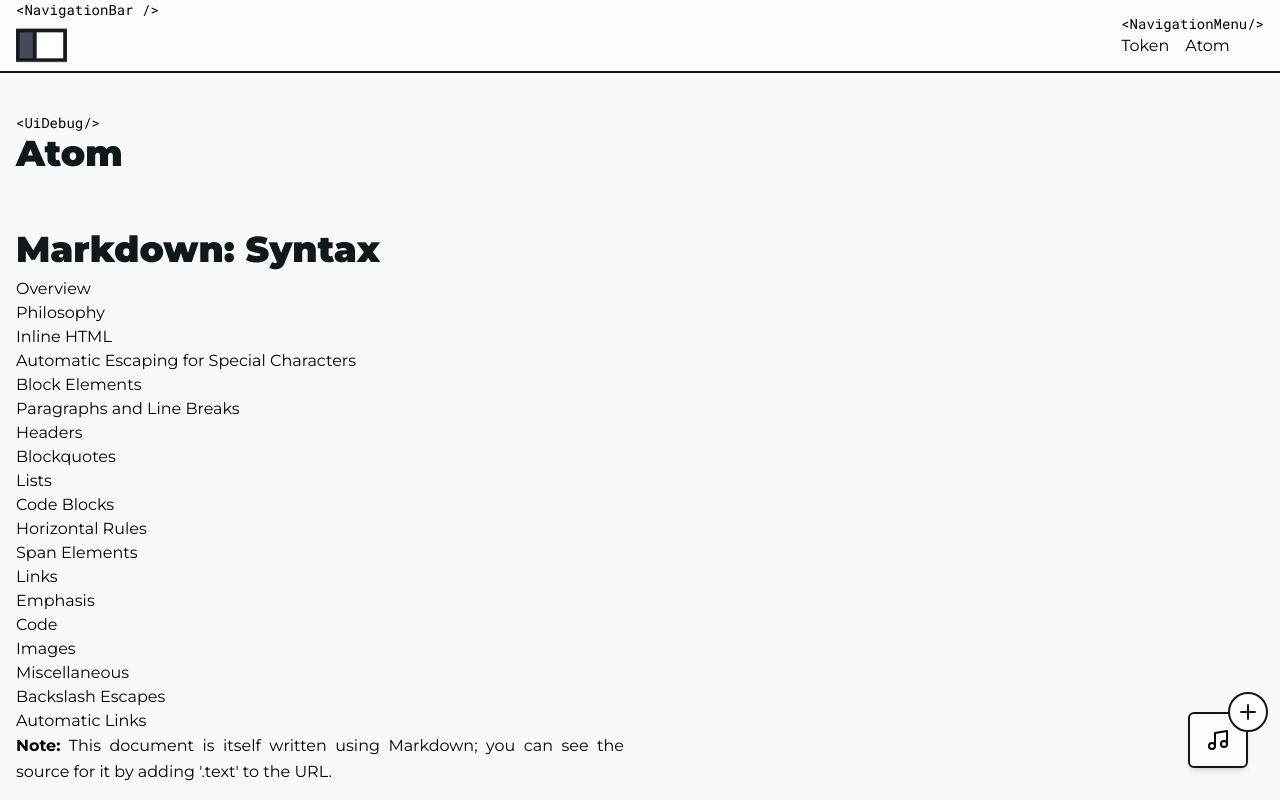
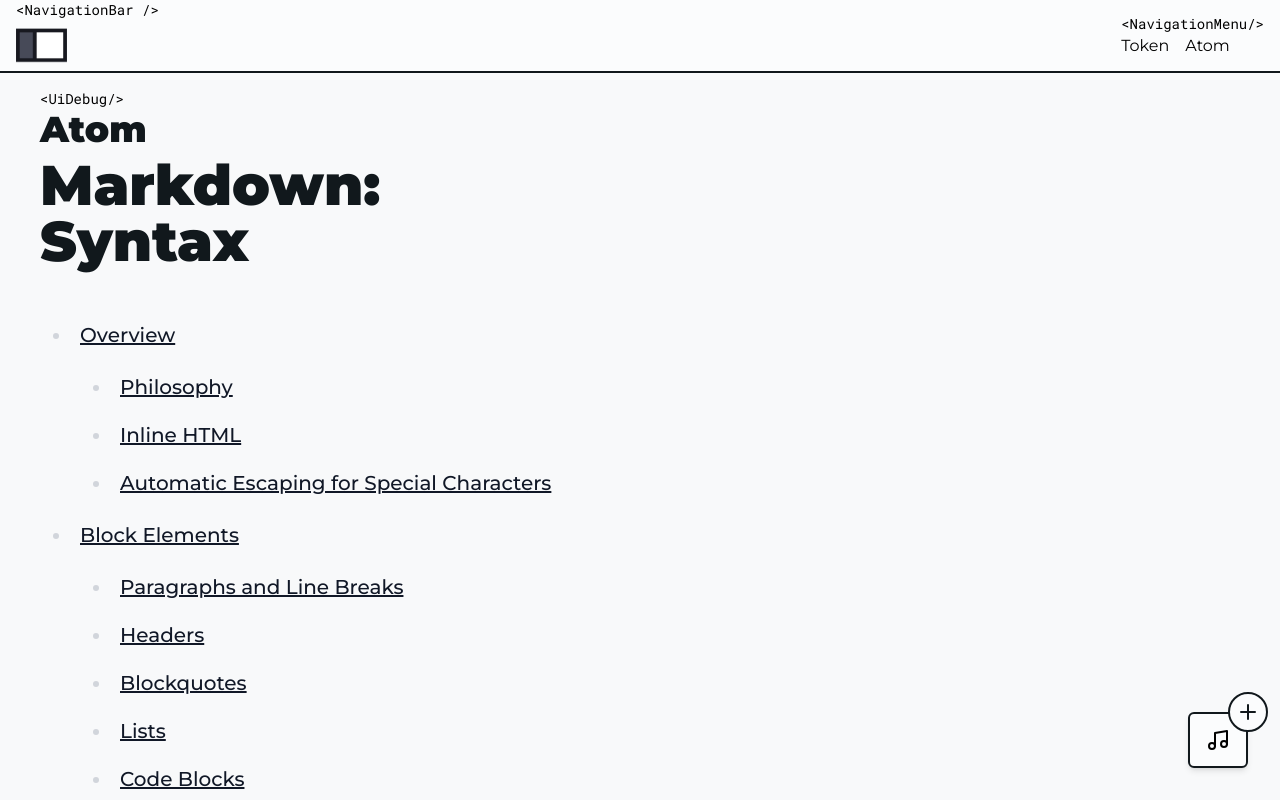
Before and after one commit to untungso/universe, a Next.js app: page /en/ui-debug/atom in a window 1280 px wide. Shown: the top 800 px of the page. Built offline with nearby package versions, Linux system fonts and the light colour scheme.

Commit message:
tailwind prose

```diff
--- a/app/[lang]/ui-debug/atom/hello.mdx
+++ b/app/[lang]/ui-debug/atom/hello.mdx
@@ -251,7 +251,7 @@ easy to include example HTML source code using Markdown -- just paste
 it and indent it, and Markdown will handle the hassle of encoding the
 ampersands and angle brackets. For example, this:
 
-    <div class="footer">
+    <div className="footer">
         &copy; 2004 Foo Corporation
     </div>
 
--- a/app/[lang]/ui-debug/atom/page.tsx
+++ b/app/[lang]/ui-debug/atom/page.tsx
@@ -27,7 +27,7 @@ export default function AtomDebug() {
         <StyledCode>UiDebug</StyledCode>
         <Title>Atom</Title>
       </Section>
-      <Section>
+      <Section className="prose lg:prose-xl">
         <HelloWorld />
       </Section>
       <Section>
--- a/package.json
+++ b/package.json
@@ -3,8 +3,7 @@
   "version": "0.1.0",
   "private": true,
   "scripts": {
-    "prep": "node prep.js",
-    "dev": "npm run prep && next dev -p 5173",
+    "dev": "next dev -p 5173",
     "build": "next build",
     "start": "next start",
     "lint": "next lint",
@@ -18,12 +17,14 @@
     "@react-three/fiber": "^8.12.0",
     "@types/mdx": "^2.0.3",
     "@types/three": "^0.149.0",
+    "clsx": "^1.2.1",
     "next": "^13.2.3",
     "react": "^18.2.0",
     "react-dom": "^18.2.0",
     "three": "^0.150.1"
   },
   "devDependencies": {
+    "@tailwindcss/typography": "^0.5.9",
     "@types/node": "^18.14.6",
     "@types/react": "^18.0.28",
     "@types/react-dom": "^18.0.11",
--- a/packages/components/box/section.tsx
+++ b/packages/components/box/section.tsx
@@ -1,8 +1,10 @@
 import * as React from "react";
+import clsx from "clsx";
 
 interface SectionProps {
   children: React.ReactNode | React.ReactNode[];
+  className?: string;
 }
 export const Section = (props: SectionProps) => {
-  return <div className="py-6">{props.children}</div>;
+  return <div className={clsx("px-6", props.className)}>{props.children}</div>;
 };
--- a/tailwind.config.js
+++ b/tailwind.config.js
@@ -50,5 +50,8 @@ module.exports = {
       },
     },
   },
-  plugins: [],
+  plugins: [
+    require("@tailwindcss/typography"),
+    // ...
+  ],
 };
```
Also changed, not shown: prep.js (deleted, +0 -20 lines), 1 other file (tests, documents, lock files or other folders).
